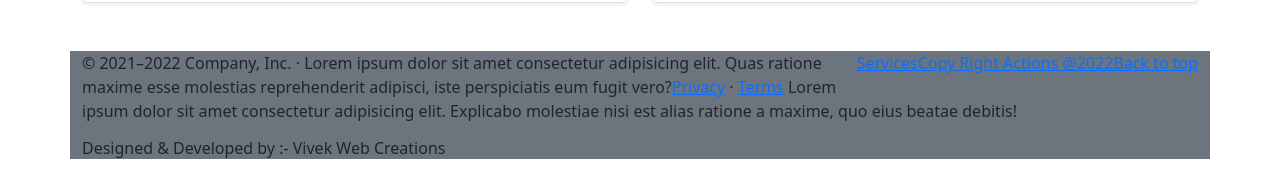
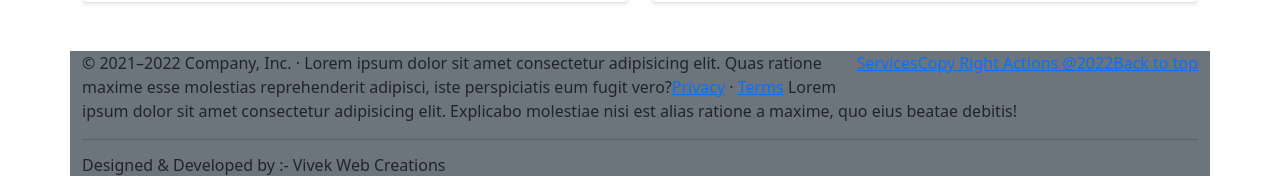
Before and after one commit to Vivek-K-Shukla/iCoder.github.io, a plain HTML site: page index.html in a window 1280 px wide. Shown: the part 1118-1302 px from the top of the page. Drawn offline with nearby package versions, Linux system fonts and the light colour scheme.

Commit message:
Update index.html

```diff
--- a/index.html
+++ b/index.html
@@ -268,7 +268,7 @@
     <p>© 2021–2022 Company, Inc. · Lorem ipsum dolor sit amet consectetur adipisicing elit. Quas ratione maxime esse
       molestias reprehenderit adipisci, iste perspiciatis eum fugit vero?<a href="#">Privacy</a> · <a href="#">Terms</a>
       Lorem ipsum dolor sit amet consectetur adipisicing elit. Explicabo molestiae nisi est alias ratione a maxime, quo
-      eius beatae debitis!</p>
+      eius beatae debitis!</p><hr>
     <h6>Designed & Developed by :- Vivek Web Creations</h6>
   </footer>
 
```
